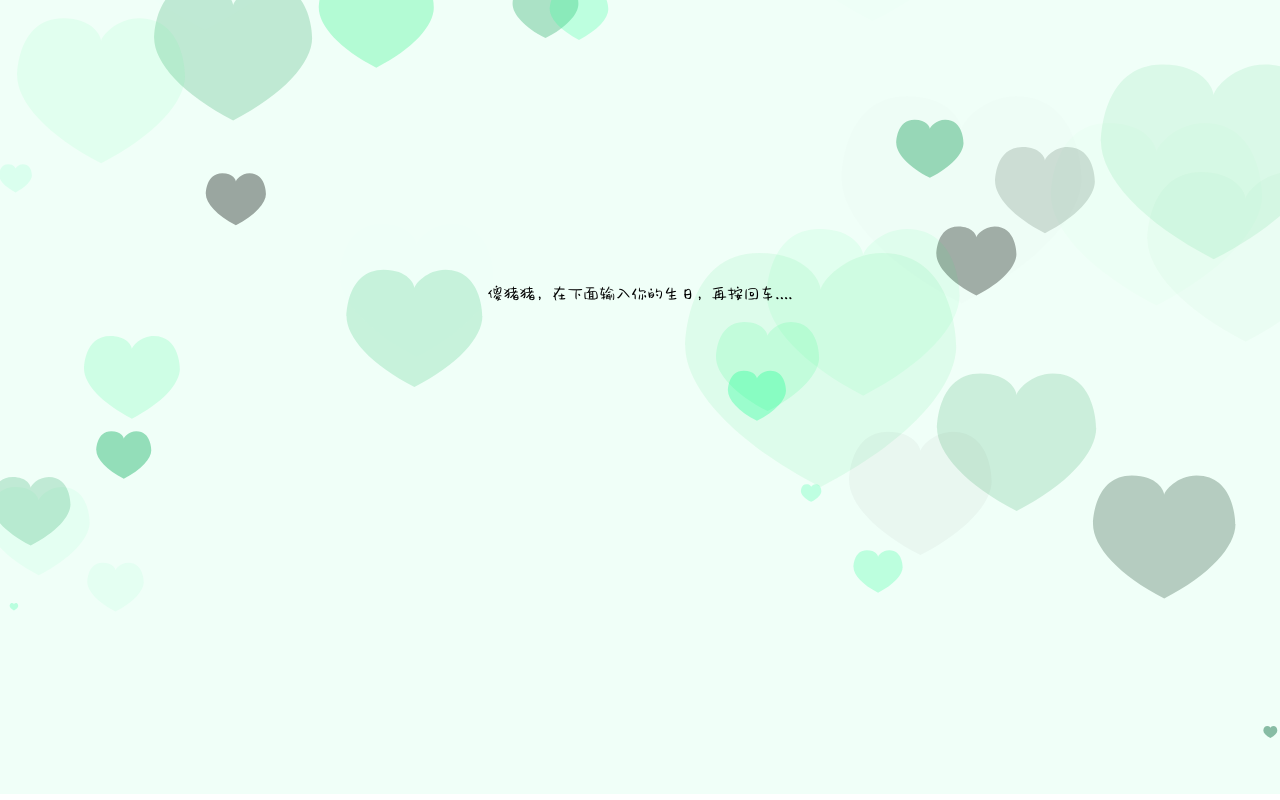
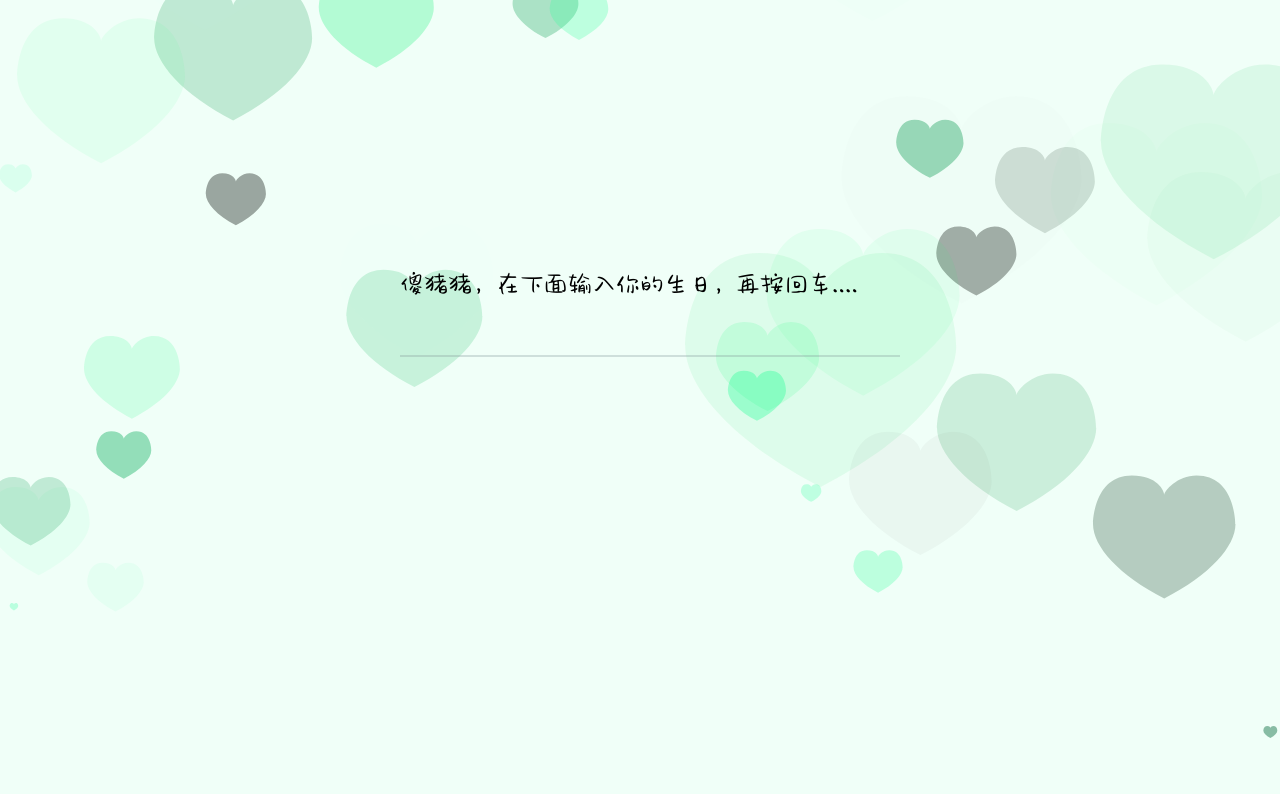
Before and after one commit to HeyMrLin/memoryforseven, a Vue app: page /#/ in a window 1280 px wide. Built offline with nearby package versions, Linux system fonts and the light colour scheme.

Commit message:
修改网页的title

```diff
--- a/public/index.html
+++ b/public/index.html
@@ -6,11 +6,11 @@
     <meta name="viewport" content="width=device-width, initial-scale=1.0, minimum-scale=1.0, maximum-scale=1.0,user-scalable=no"/>
     <link rel="icon" href="<%= BASE_URL %>favicon.ico">
     <script src="https://cdnjs.cloudflare.com/ajax/libs/jquery/3.4.1/jquery.min.js" integrity="sha256-CSXorXvZcTkaix6Yvo6HppcZGetbYMGWSFlBw8HfCJo=" crossorigin="anonymous"></script>
-    <title>memoryforseven</title>
+    <title>七周年纪念</title>
   </head>
   <body>
     <noscript>
-      <strong>We're sorry but memoryforseven doesn't work properly without JavaScript enabled. Please enable it to continue.</strong>
+      <strong>We're sorry 七周年纪念 doesn't work properly without JavaScript enabled. Please enable it to continue.</strong>
     </noscript>
     <div id="app"></div>
     <!-- built files will be auto injected -->
--- a/src/views/Home.vue
+++ b/src/views/Home.vue
@@ -4,7 +4,7 @@
             :width="width + 'px'"
             :height="height + 'px'"></canvas>
     <div class="container"
-         :class="_isMobile ? 'container-mobile' : 'container'">
+         :class="_isMobile ? 'container-mobile' : 'container-pc'">
       <div class="text"
            id="text"
            v-if="content">
--- a/vue.config.js
+++ b/vue.config.js
@@ -2,4 +2,5 @@ module.exports = {
   devServer: {
     port: 7777,
   },
+  publicPath: process.env.NODE_ENV === 'production' ? '/memory' : '',
 };
```
